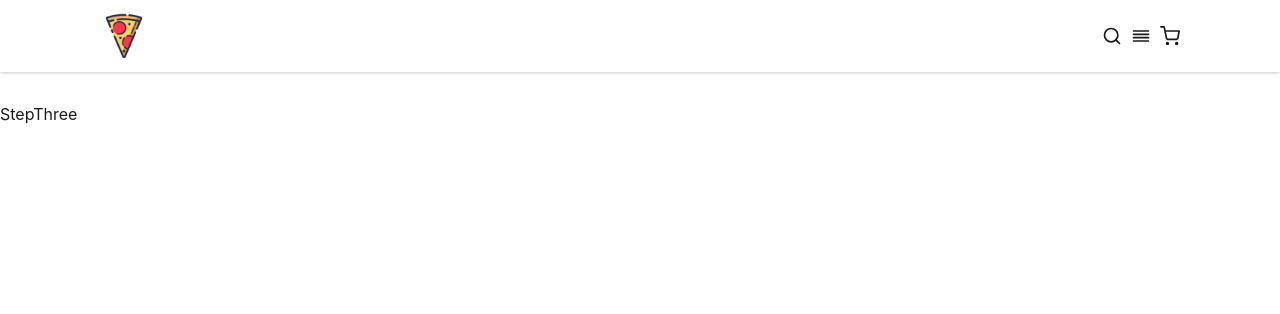
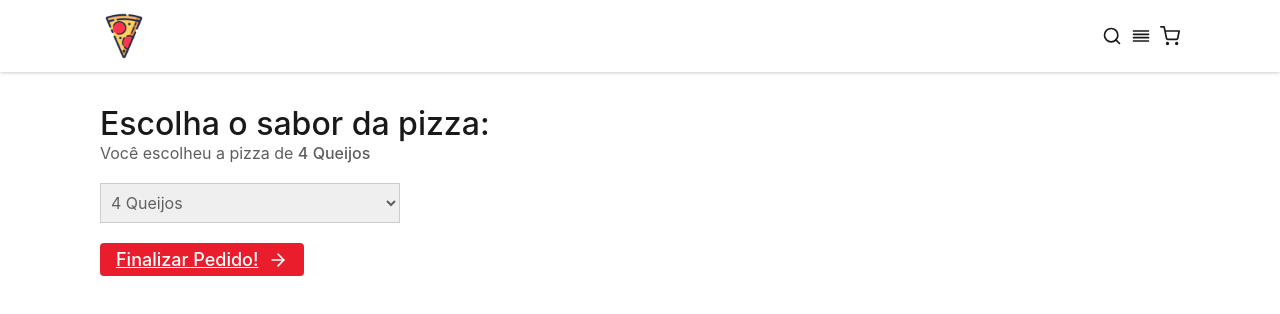
Before and after one commit to wdrik/stoom-case-react, a React (Create React App) app: page /step-three in a window 1280 px wide. Shown: the top 314 px of the page. Built offline with nearby package versions, Linux system fonts and the light colour scheme; data requests are answered from the project's data file.

Commit message:
feat: add stepThree content

```diff
--- a/api/db.json
+++ b/api/db.json
@@ -16,80 +16,10 @@
       "price": "R$ 38,00"
     }
   ],
-  "mass": [
-    {
-      "id": 1,
-      "name": "Pan"
-    },
-    {
-      "id": 2,
-      "name": "Normal"
-    },
-    {
-      "id": 3,
-      "name": "Cream Cracker"
-    }
-  ],
-  "size": [
-    {
-      "id": 1,
-      "type": 4
-    },
-    {
-      "id": 2,
-      "type": 8
-    },
-    {
-      "id": 3,
-      "type": 12
-    },
-    {
-      "id": 4,
-      "type": 16
-    }
-  ],
-  "filling": [
+  "pizzas": [
     {
       "id": 1,
       "name": "Calabresa"
-    },
-    {
-      "id": 2,
-      "name": "Lombo"
-    },
-    {
-      "id": 3,
-      "name": "Atum"
-    },
-    {
-      "id": 4,
-      "name": "Tomate"
-    },
-    {
-      "id": 5,
-      "name": "Parmesão"
-    },
-    {
-      "id": 6,
-      "name": "Gorganzola"
-    },
-    {
-      "id": 7,
-      "name": "Queijo Cheddar"
-    },
-    {
-      "id": 8,
-      "name": "Azeitonas"
-    },
-    {
-      "id": 9,
-      "name": "Cebola"
-    }
-  ],
-  "pizzas": [
-    {
-      "id": 1,
-      "name": "Calabre"
     },
     {
       "id": 2,
@@ -97,7 +27,7 @@
     },
     {
       "id": 3,
-      "name": "Alite"
+      "name": "Mussarela"
     },
     {
       "id": 4,
@@ -114,6 +44,10 @@
     {
       "id": 7,
       "name": "Escalora"
+    },
+    {
+      "id": 7,
+      "name": "Frango c/ Requeijão"
     }
   ],
   "points": [
--- a/src/components/Header/index.tsx
+++ b/src/components/Header/index.tsx
@@ -1,4 +1,5 @@
 import React from 'react';
+import { Link } from 'react-router-dom';
 
 import { FiSearch, FiAlignJustify, FiShoppingCart } from 'react-icons/fi';
 
--- a/src/pages/Home/index.tsx
+++ b/src/pages/Home/index.tsx
@@ -1,4 +1,4 @@
-import React, { useEffect, useState } from 'react';
+import React, { useState, useEffect } from 'react';
 import { Link } from 'react-router-dom';
 import { FiArrowRight } from 'react-icons/fi';
 
@@ -50,7 +50,7 @@ const Home: React.FC = () => {
         ))}
       </RecomendationWrapper>
 
-      <Link to="/stepone">
+      <Link to="/step-one">
         Quero montar a minha pizza!
         <FiArrowRight size={22} />
       </Link>
--- a/src/pages/StepOne/index.tsx
+++ b/src/pages/StepOne/index.tsx
@@ -1,11 +1,50 @@
-import React from 'react';
+import React, { useState } from 'react';
+import { Link } from 'react-router-dom';
+import { FiArrowRight } from 'react-icons/fi';
 
 import { Container } from './styles';
 
 const StepOne: React.FC = () => {
+  const [dough, setDough] = useState<string>('');
+
+  function handleSetDough(e: React.ChangeEvent<HTMLInputElement>) {
+    setDough(e.target.value);
+  }
+
   return (
     <Container>
-      <div>StepOne</div>
+      <h1>Escolha o tipo de massa:</h1>
+
+      {dough && (
+        <span>
+          Você escolheu a massa&nbsp;
+          <strong>{dough.charAt(0).toUpperCase() + dough.slice(1)}</strong>
+        </span>
+      )}
+
+      {!dough && <span>Temos 3 opções de massa</span>}
+
+      <div onChange={handleSetDough}>
+        <label htmlFor="fina">
+          <input type="radio" value="fina" name="fina" />
+          Fina
+        </label>
+
+        <label htmlFor="normal">
+          <input type="radio" value="normal" name="normal" />
+          Normal
+        </label>
+
+        <label htmlFor="grossa">
+          <input type="radio" value="grossa" name="grossa" />
+          Grossa
+        </label>
+      </div>
+
+      <Link to="/step-two">
+        Próximo passo
+        <FiArrowRight size={20} />
+      </Link>
     </Container>
   );
 };
--- a/src/pages/StepOne/styles.ts
+++ b/src/pages/StepOne/styles.ts
@@ -4,4 +4,49 @@ export const Container = styled.div`
   width: 100%;
   max-width: 1080px;
   height: 100%;
+  margin: 0 auto;
+
+  span {
+    display: block;
+    margin-bottom: 20px;
+    opacity: 0.7;
+  }
+
+  > div {
+    display: flex;
+    flex-direction: column;
+    margin-bottom: 20px;
+
+    label {
+      margin-bottom: 10px;
+    }
+
+    input {
+      margin-right: 6px;
+    }
+  }
+
+  a {
+    background-color: var(--color-primary);
+    color: var(--color-white);
+    border: none;
+    padding: 6px 16px;
+    border-radius: 4px;
+    font-weight: 500;
+    font-size: 18px;
+    transition: opacity ease-in-out 0.2s;
+    max-width: 240px;
+
+    display: flex;
+    justify-content: center;
+    align-items: center;
+
+    svg {
+      margin-left: 10px;
+    }
+
+    &:hover {
+      opacity: 0.8;
+    }
+  }
 `;
--- a/src/pages/StepThree/index.tsx
+++ b/src/pages/StepThree/index.tsx
@@ -1,11 +1,88 @@
-import React from 'react';
+import React, { useState, useEffect } from 'react';
+import { useHistory } from 'react-router-dom';
+
+import { FiArrowRight } from 'react-icons/fi';
+
+import api from '../../services/api';
 
 import { Container } from './styles';
 
+const dropdownlist = ['item1', 'item2', 'item3'];
+
+interface PizzaState {
+  id: number;
+  name: string;
+}
+
 const StepThree: React.FC = () => {
+  const [flavor, setFlavor] = useState<string>('4 Queijos');
+  const [pizzas, setPizzas] = useState<PizzaState[]>([]);
+  const [completedOrder, setCompletedOrder] = useState(false);
+
+  const history = useHistory();
+
+  useEffect(() => {
+    const handleGetPizzas = async () => {
+      const { data } = await api.get('/pizzas');
+
+      setPizzas(data);
+    };
+
+    handleGetPizzas();
+  }, []);
+
+  function handleCheckOut() {
+    setCompletedOrder(true);
+
+    setTimeout(() => {
+      history.push('/');
+    }, 4000);
+  }
+
   return (
     <Container>
-      <div>StepThree</div>
+      {!completedOrder && (
+        <>
+          <h1>Escolha o sabor da pizza:</h1>
+
+          {flavor && (
+            <span>
+              Você escolheu a pizza de&nbsp;
+              <strong>
+                {flavor.charAt(0).toUpperCase() + flavor.slice(1)}
+              </strong>
+            </span>
+          )}
+
+          {!flavor && <span>Temos diversos sabores!</span>}
+
+          <select
+            id="first"
+            value={flavor}
+            onChange={e => setFlavor(e.target.value)}
+            onBlur={e => setFlavor(e.target.value)}
+            disabled={!dropdownlist.length}
+          >
+            {pizzas.map(pizza => (
+              <option key={pizza.id} value={pizza.name}>
+                {pizza.name}
+              </option>
+            ))}
+          </select>
+
+          <button type="button" onClick={handleCheckOut}>
+            Finalizar Pedido!
+            <FiArrowRight size={20} />
+          </button>
+        </>
+      )}
+
+      {completedOrder && (
+        <>
+          <h1>Pedido Finalizado com successo!</h1>
+          <span>Você será redirecionado em breve...</span>
+        </>
+      )}
     </Container>
   );
 };
--- a/src/pages/StepThree/styles.ts
+++ b/src/pages/StepThree/styles.ts
@@ -4,4 +4,46 @@ export const Container = styled.div`
   width: 100%;
   max-width: 1080px;
   height: 100%;
+  margin: 0 auto;
+
+  span {
+    display: block;
+    margin-bottom: 20px;
+    opacity: 0.7;
+  }
+
+  > select {
+    width: 100%;
+    max-width: 300px;
+    border: 1px solid var(--color-separator);
+    padding: 8px 6px;
+    margin-bottom: 20px;
+    font-size: 16px;
+    color: var(--color-gray);
+  }
+
+  button {
+    background-color: var(--color-primary);
+    color: var(--color-white);
+    border: none;
+    padding: 6px 16px;
+    border-radius: 4px;
+    font-weight: 500;
+    font-size: 18px;
+    transition: opacity ease-in-out 0.2s;
+    max-width: 240px;
+    text-decoration: underline;
+
+    display: flex;
+    justify-content: center;
+    align-items: center;
+
+    svg {
+      margin-left: 10px;
+    }
+
+    &:hover {
+      opacity: 0.8;
+    }
+  }
 `;
--- a/src/pages/StepTwo/index.tsx
+++ b/src/pages/StepTwo/index.tsx
@@ -1,11 +1,50 @@
-import React from 'react';
+import React, { useState } from 'react';
+import { Link } from 'react-router-dom';
+import { FiArrowRight } from 'react-icons/fi';
 
 import { Container } from './styles';
 
 const StepTwo: React.FC = () => {
+  const [size, setSize] = useState<string>('');
+
+  function handleSetSize(e: React.ChangeEvent<HTMLInputElement>) {
+    setSize(e.target.value);
+  }
+
   return (
     <Container>
-      <div>StepTwo</div>
+      <h1>Escolha o tamanho da pizza:</h1>
+
+      {size && (
+        <span>
+          Você escolheu a pizza&nbsp;
+          <strong>{size.charAt(0).toUpperCase() + size.slice(1)}</strong>
+        </span>
+      )}
+
+      {!size && <span>Temos 3 opções de tamanho</span>}
+
+      <div onChange={handleSetSize}>
+        <label htmlFor="broto">
+          <input type="radio" value="broto" name="broto" />
+          Broto
+        </label>
+
+        <label htmlFor="media">
+          <input type="radio" value="media" name="media" />
+          Média
+        </label>
+
+        <label htmlFor="grande">
+          <input type="radio" value="grande" name="grande" />
+          Grande
+        </label>
+      </div>
+
+      <Link to="/step-three">
+        Próximo passo
+        <FiArrowRight size={20} />
+      </Link>
     </Container>
   );
 };
--- a/src/pages/StepTwo/styles.ts
+++ b/src/pages/StepTwo/styles.ts
@@ -4,4 +4,49 @@ export const Container = styled.div`
   width: 100%;
   max-width: 1080px;
   height: 100%;
+  margin: 0 auto;
+
+  span {
+    display: block;
+    margin-bottom: 20px;
+    opacity: 0.7;
+  }
+
+  > div {
+    display: flex;
+    flex-direction: column;
+    margin-bottom: 20px;
+
+    label {
+      margin-bottom: 10px;
+    }
+
+    input {
+      margin-right: 6px;
+    }
+  }
+
+  a {
+    background-color: var(--color-primary);
+    color: var(--color-white);
+    border: none;
+    padding: 6px 16px;
+    border-radius: 4px;
+    font-weight: 500;
+    font-size: 18px;
+    transition: opacity ease-in-out 0.2s;
+    max-width: 240px;
+
+    display: flex;
+    justify-content: center;
+    align-items: center;
+
+    svg {
+      margin-left: 10px;
+    }
+
+    &:hover {
+      opacity: 0.8;
+    }
+  }
 `;
```
Also changed, not shown: 1 other file (tests, documents, lock files or other folders).
